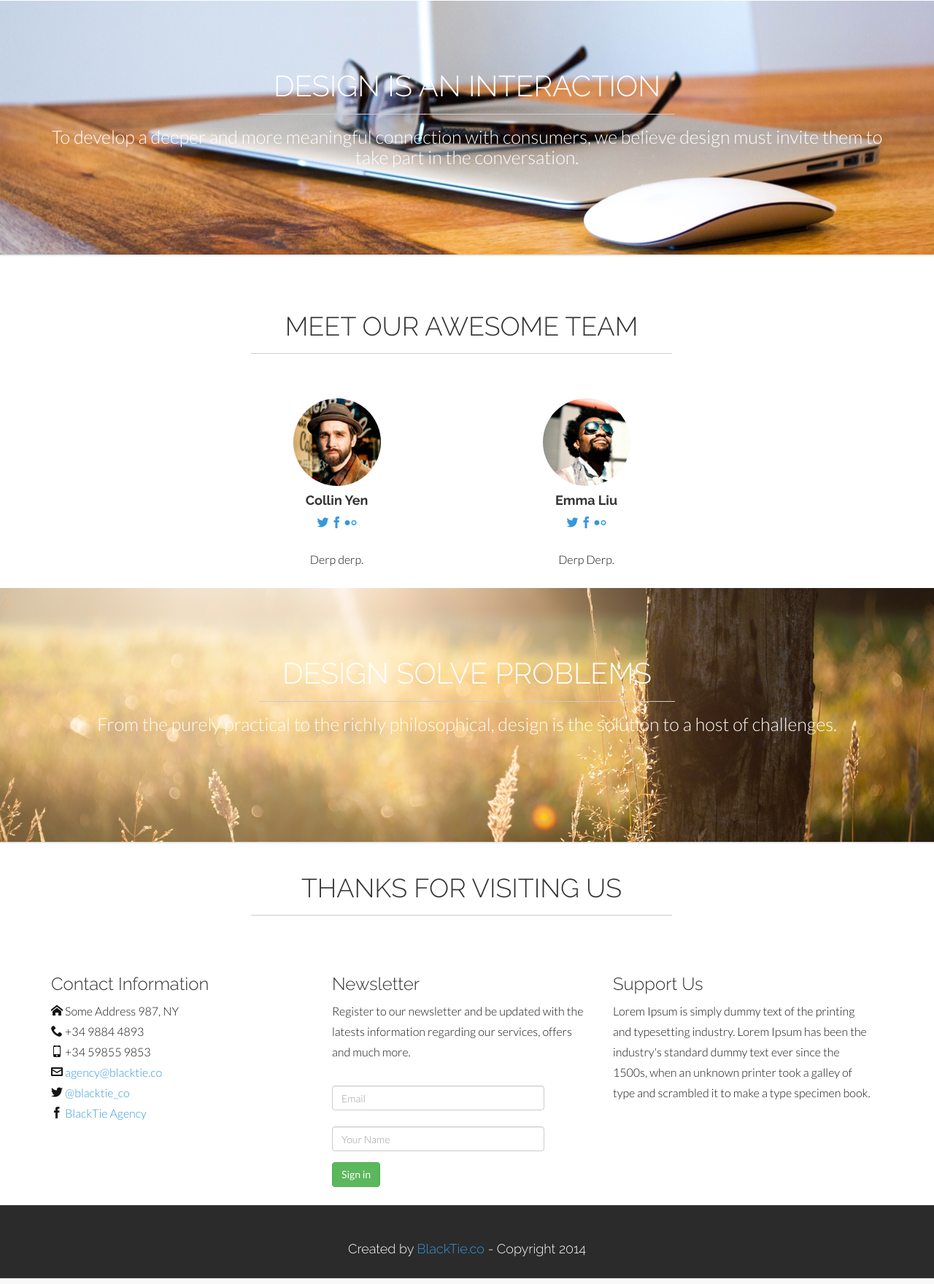
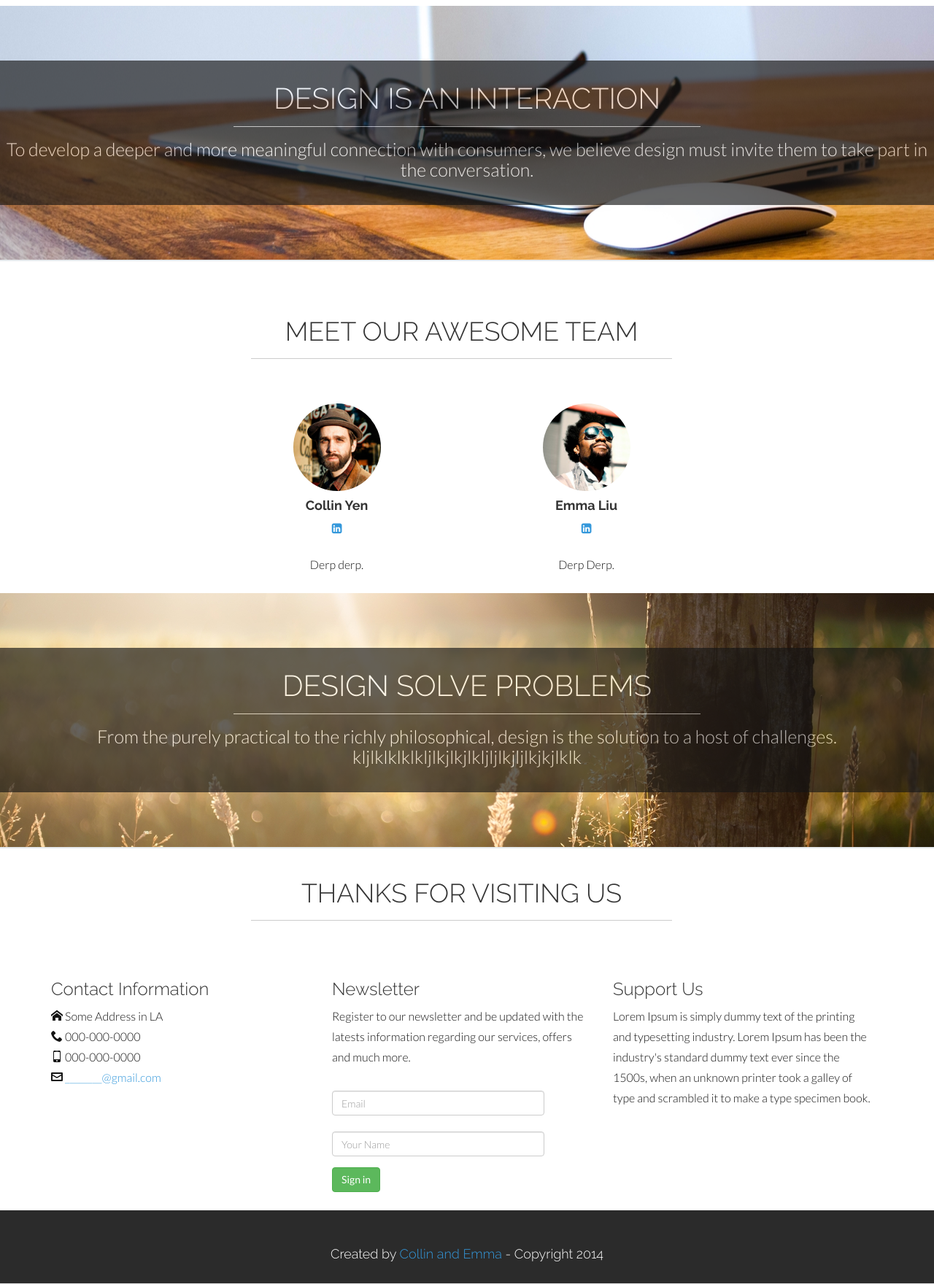
Before and after one commit to sumo2478/CustomerServiceAnalyzer, a Django app: page /main/ in a window 1280 px wide. Shown: the part 2224-3984 px from the top of the page at 73% size. Run offline with Django 3.2, Linux system fonts and the light colour scheme; some libraries are stand-ins or nearby versions.

Commit message:
Front Page Improvements - Changed profiles to have LinkedIn - Added last section of page - Fixed last divider - Fixed bug in cover photo

```diff
--- a/server/CustomerServiceAnalyzer/main/templates/main/info.html
+++ b/server/CustomerServiceAnalyzer/main/templates/main/info.html
@@ -19,6 +19,9 @@
 
     <script src="{% static 'Shield/assets/js/jquery.min.js' %}"></script>
 	<script type="text/javascript" src="{% static 'Shield/assets/js/modernizr.custom.js' %}"></script>
+
+	<!--linkedin icon -->
+	<link href="//netdna.bootstrapcdn.com/font-awesome/4.0.3/css/font-awesome.css" rel="stylesheet">
 
     <!-- HTML5 shim and Respond.js IE8 support of HTML5 elements and media queries -->
     <!--[if lt IE 9]>
@@ -66,19 +69,19 @@
 		<div id="greywrap">
 			<div class="row">
 				<div class="col-lg-4 callout">
-					<span class="icon icon-stack"></span>
+					<span class="icon glyphicon glyphicon-user"></span>
 					<h2>Customer</h2>
 					<p>Tell us your problem! We'd love to help!</p>
 				</div><!-- col-lg-4 -->
 
 				<div class="col-lg-4 callout">
-					<span class="icon icon-eye"></span>
+					<span class="icon glyphicon glyphicon-ok"></span>
 					<h2>Employee</h2>
 					<p>Best customer service everrr!</p>
 				</div><!-- col-lg-4 -->
 
 				<div class="col-lg-4 callout">
-					<span class="icon icon-heart"></span>
+					<span class="icon glyphicon glyphicon-stats"></span>
 					<h2>Manager</h2>
 					<p>Yay! no more reading! yay! Efficiency</p>
 				</div><!-- col-lg-4 -->
@@ -196,7 +199,7 @@
 
 		<!-- ==== SECTION DIVIDER2 -->
 		<section class="section-divider textdivider divider2">
-			<div class="container">
+			<div class="strip">
 				<h1>DESIGN IS AN INTERACTION</h1>
 				<hr>
 				<p>To develop a deeper and more meaningful connection with consumers, we believe design must invite them to take part in the conversation.</p>
@@ -216,9 +219,7 @@
 					<img class="img img-circle" src="{% static 'Shield/assets/img/team/team01.jpg' %}" height="120px" width="120px" alt="">
 					<br>
 					<h4><b>Collin Yen</b></h4>
-					<a href="#" class="icon icon-twitter"></a>
-					<a href="#" class="icon icon-facebook"></a>
-					<a href="#" class="icon icon-flickr"></a>
+					<a href="https://www.linkedin.com/pub/collin-yen/55/5a1/632"><i class="fa fa-linkedin-square linkedicon"></i></a>
 					<p>Derp derp.</p>
 				</div><!-- col-lg-3 -->
 
@@ -227,9 +228,7 @@
 					<img class="img img-circle" src="{% static 'Shield/assets/img/team/team02.jpg' %}" height="120px" width="120px" alt="">
 					<br>
 					<h4><b>Emma Liu</b></h4>
-					<a href="#" class="icon icon-twitter"></a>
-					<a href="#" class="icon icon-facebook"></a>
-					<a href="#" class="icon icon-flickr"></a>
+					<a href="http://www.linkedin.com/pub/emma-liu/49/917/7b5"><i class="fa fa-linkedin-square linkedicon" ></i></a>
 					<p>Derp Derp.</p>
 
 				</div><!-- col-lg-3 -->
@@ -239,10 +238,11 @@
 
 		<!-- ==== SECTION DIVIDER3 -->
 		<section class="section-divider textdivider divider3">
-			<div class="container">
+			<div class="strip">
 				<h1>DESIGN SOLVE PROBLEMS</h1>
 				<hr>
-				<p>From the purely practical to the richly philosophical, design is the solution to a host of challenges.</p>
+				<p>From the purely practical to the richly philosophical, design is the solution to a host of challenges. kljlklklklkljlkjlkjlkljljlkjljlkjkjlklk</p>
+
 			</div><!-- container -->
 		</section><!-- section -->
 
@@ -260,12 +260,12 @@
 				<br>
 				<div class="col-lg-4">
 					<h3>Contact Information</h3>
-					<p><span class="icon icon-home"></span> Some Address 987, NY<br/>
-						<span class="icon icon-phone"></span> +34 9884 4893 <br/>
-						<span class="icon icon-mobile"></span> +34 59855 9853 <br/>
-						<span class="icon icon-envelop"></span> <a href="#"> agency@blacktie.co</a> <br/>
-						<span class="icon icon-twitter"></span> <a href="#"> @blacktie_co </a> <br/>
-						<span class="icon icon-facebook"></span> <a href="#"> BlackTie Agency </a> <br/>
+					<p><span class="icon icon-home"></span> Some Address in LA<br/>
+						<span class="icon icon-phone"></span> 000-000-0000 <br/>
+						<span class="icon icon-mobile"></span> 000-000-0000 <br/>
+						<span class="icon icon-envelop"></span> <a href="#"> ________@gmail.com</a> <br/>
+						<!-- <span class="icon icon-twitter"></span> <a href="#"> @blacktie_co </a> <br/>
+						<span class="icon icon-facebook"></span> <a href="#"> BlackTie Agency </a> <br/> -->
 					</p>
 				</div><!-- col -->
 
@@ -306,7 +306,7 @@
 
 		<div id="footerwrap">
 			<div class="container">
-				<h4>Created by <a href="http://blacktie.co">BlackTie.co</a> - Copyright 2014</h4>
+				<h4>Created by <!-- <a href="http://blacktie.co">BlackTie.co</a>--> <span>Collin and Emma</span> - Copyright 2014</h4>
 			</div>
 		</div>
 
--- a/server/CustomerServiceAnalyzer/static/Shield/assets/css/main.css
+++ b/server/CustomerServiceAnalyzer/static/Shield/assets/css/main.css
@@ -98,8 +98,8 @@ body {
 }
 
 .row {
-margin-right: 0px;
-margin-left: -15px;
+    margin-right: 0px;
+    margin-left: -15px;
 }
 
 .modal-header {
@@ -272,7 +272,7 @@ a:after {
 
 
 #headerwrap {
-	background: url(../img/peopleattable_copy1.jpg) no-repeat center top;
+	background: url(../img/peopleattable_copy2.jpg) no-repeat center top;
 	margin-top: -50px;
 	padding-top:120px;
 	text-align:center;
@@ -353,6 +353,11 @@ a:after {
 	color: white;
 }
 
+/*changed color for part of the texts in footerwrap*/
+
+#footerwrap  h4 span {
+    color: #3498db;
+}
 
 /* ==========================================================================
    Box Sections
@@ -426,13 +431,6 @@ a:after {
 	margin-top: 0px;
 }
 
-.divider4 {
-	background-image: url('../img/bg/divider4.jpg')
-}
-
-.divider6 {
-	background-image: url('../img/bg/divider6.jpg')
-}
 
 
 
@@ -653,6 +651,7 @@ a:after {
     font-weight: 400 !important;
 }
 
+/* added gray opaque stirp on the dividers*/
 .strip {
     opacity: .65;
     background-color: #141414;
@@ -662,6 +661,10 @@ a:after {
     padding-bottom: 10px;
     margin:0;
 }
+.linkedicon {
+    color: #3498db;
+}
+
 
 
 /*.graybox {
```
Also changed, not shown: server/CustomerServiceAnalyzer/static/Shield/assets/img/peopleattable_copy2.jpg (added).
